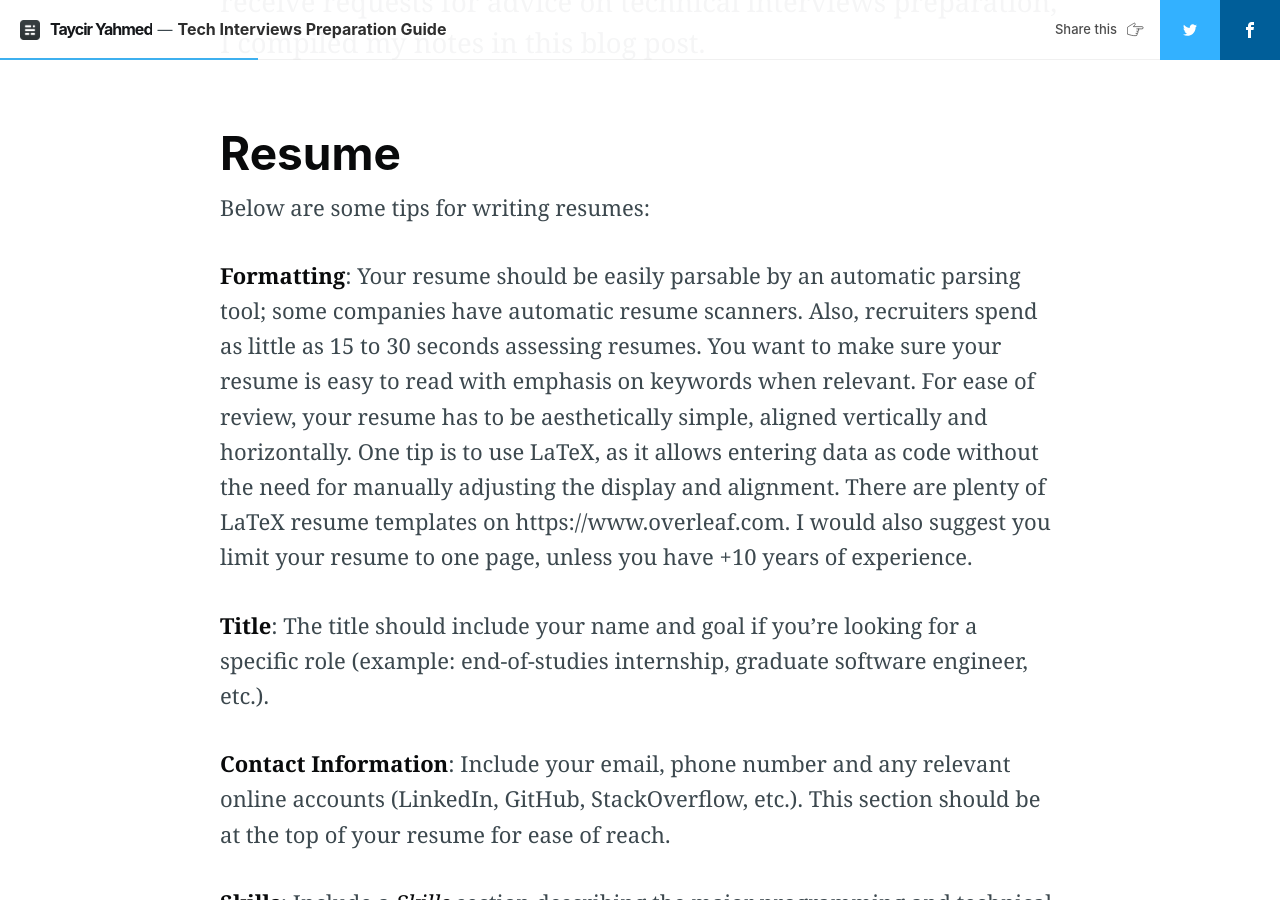
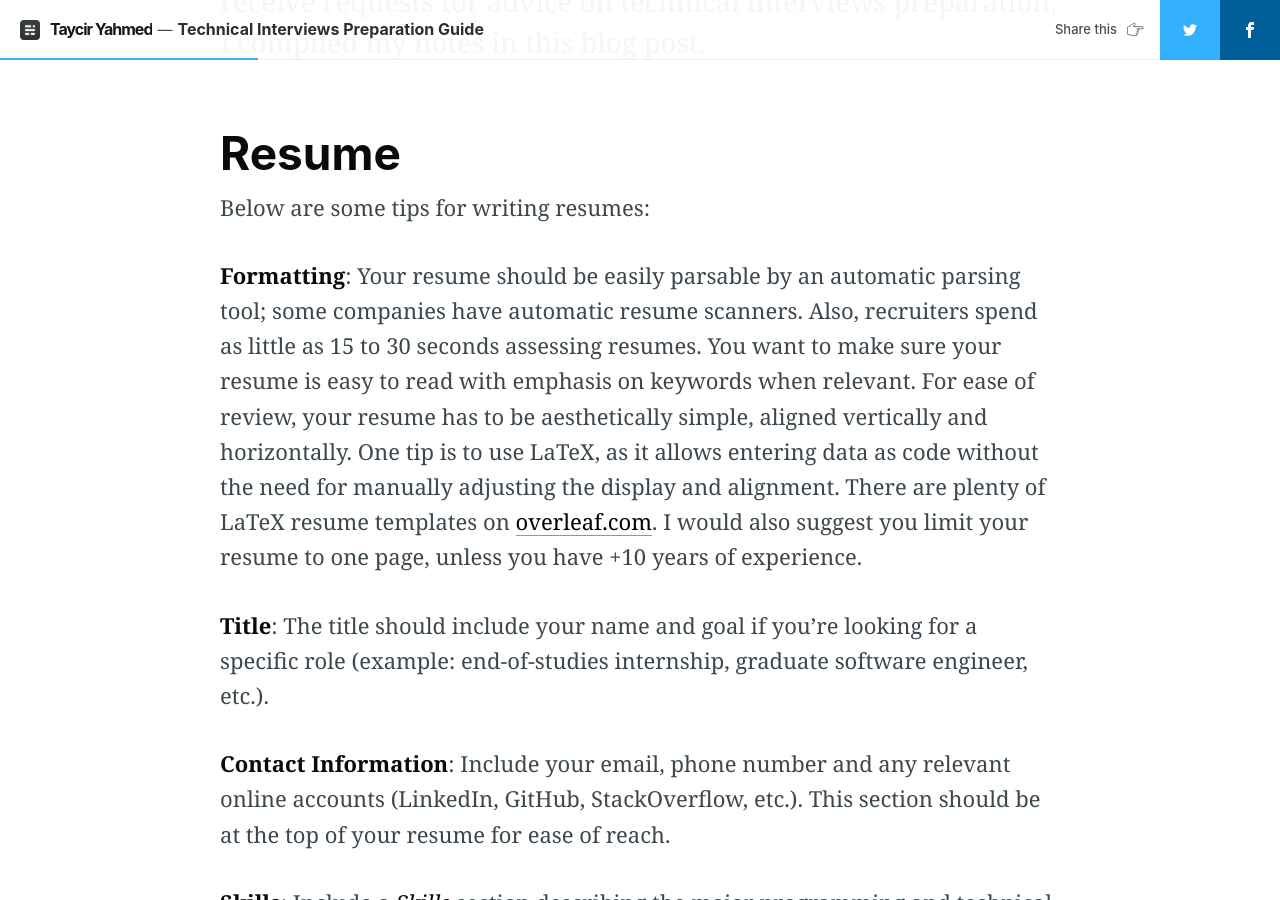
Before and after one commit to tayciryahmed/tayciryahmed.github.io, a Jekyll site: the page built from _posts/2024-05-27-tech-interviews-guide.markdown, in a window 1280 px wide and 900 px high, scrolled down 1150 px. Built offline with Jekyll 4.4.1, drawn with Linux system fonts in a browser that asks for light colours; nearby versions of some CDN libraries; comment, search, counter and statistics services are not loaded; some of the changed lines change nothing that is shown; some of the changed text lies outside the part shown.

Commit message:
Fix title and links in 2024-05-27-tech-interviews-guide.markdown

```diff
--- a/_posts/2024-05-27-tech-interviews-guide.markdown
+++ b/_posts/2024-05-27-tech-interviews-guide.markdown
@@ -3,7 +3,7 @@
 current: post
 cover: assets/images/design.jpg
 navigation: True
-title: "Tech Interviews Preparation Guide"
+title: "Technical Interviews Preparation Guide"
 date: 2024-05-27 10:30:36
 tags:
 class: post-template
@@ -16,7 +16,7 @@
 # Resume
 Below are some tips for writing resumes:
 
-**Formatting**: Your resume should be easily parsable by an automatic parsing tool; some companies have automatic resume scanners. Also, recruiters spend as little as 15 to 30 seconds assessing resumes. You want to make sure your resume is easy to read with emphasis on keywords when relevant. For ease of review, your resume has to be aesthetically simple, aligned vertically and horizontally. One tip is to use LaTeX, as it allows entering data as code without the need for manually adjusting the display and alignment. There are plenty of LaTeX resume templates on https://www.overleaf.com. I would also suggest you limit your resume to one page, unless you have +10 years of experience.
+**Formatting**: Your resume should be easily parsable by an automatic parsing tool; some companies have automatic resume scanners. Also, recruiters spend as little as 15 to 30 seconds assessing resumes. You want to make sure your resume is easy to read with emphasis on keywords when relevant. For ease of review, your resume has to be aesthetically simple, aligned vertically and horizontally. One tip is to use LaTeX, as it allows entering data as code without the need for manually adjusting the display and alignment. There are plenty of LaTeX resume templates on [overleaf.com](https://www.overleaf.com). I would also suggest you limit your resume to one page, unless you have +10 years of experience.
 
 **Title**: The title should include your name and goal if you're looking for a specific role (example: end-of-studies internship, graduate software engineer, etc.).
 
@@ -35,7 +35,7 @@
 
 **Certifications/Awards**: Include the exact name of the certificate or award, and links to verify authenticity online whenever possible.
 
-You can get a free resume review in https://www.topresume.com/. Consider also reviewing [this video](https://www.youtube.com/watch?v=BYUy1yvjHxE) by Google recruiters giving resume tips.
+You can get a free resume review in [topresume.com](https://www.topresume.com/). Consider also reviewing [this video](https://www.youtube.com/watch?v=BYUy1yvjHxE) by Google recruiters giving resume tips.
 
 # Coding Interviews
 Coding interviews preparation is the most straightforward, yet time and effort consuming. You need to have a good grasp of algorithms and data structures. The most tactical way to do this is to first study the most popular algorithms and data structures, then for each topic practice relevant coding questions. One very helpful resource I used over the years is https://neetcode.io. If you have limited time, you can focus on problems in the famous [Blind 75](https://neetcode.io/practice) list, but make sure you fully understand each of the problems and their solutions. Another tip is to try solving the problems on your own for at least 1h. If unsuccessful, I recommend you check the solution, understand it in detail, then revisit the problem later.
@@ -59,7 +59,7 @@
 My recommendation for these interviews is to be your authentic self and give the interviewers a preview of how it's like to work with you. It can also help to reflect on your previous experience to find examples of demonstrating certain professional behavior patterns. One way to do that is to review behavioral interview questions (example [here](https://www.tryexponent.com/questions?type=behavioral&src=nav)) and reflect on examples from your experience.
 
 # Mock Interviews
-I recommend you try mock interviews before your actual interview loops. You can use https://www.pramp.com and/or request mock interviews from your network and peers.
+I recommend you try mock interviews before your actual interview loops. You can use [pramp.com](https://www.pramp.com) and/or request mock interviews from your network and peers.
 
 # Interview Schedule
 It's important to prepare well for interviews and take the necessary time to feel ready. It's usually acceptable to take 2-3 weeks for onsite interviews. You can confirm the timeline and expectations with the recruiter. Also, I recommend you take all the accommodations that the company offers to feel comfortable during the interview loops.
```
